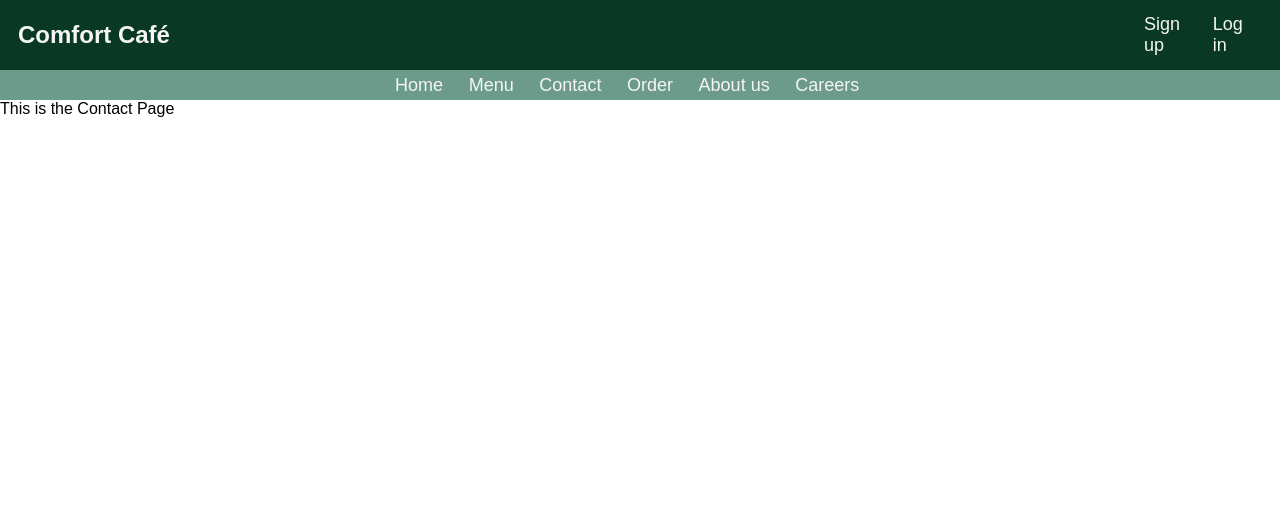
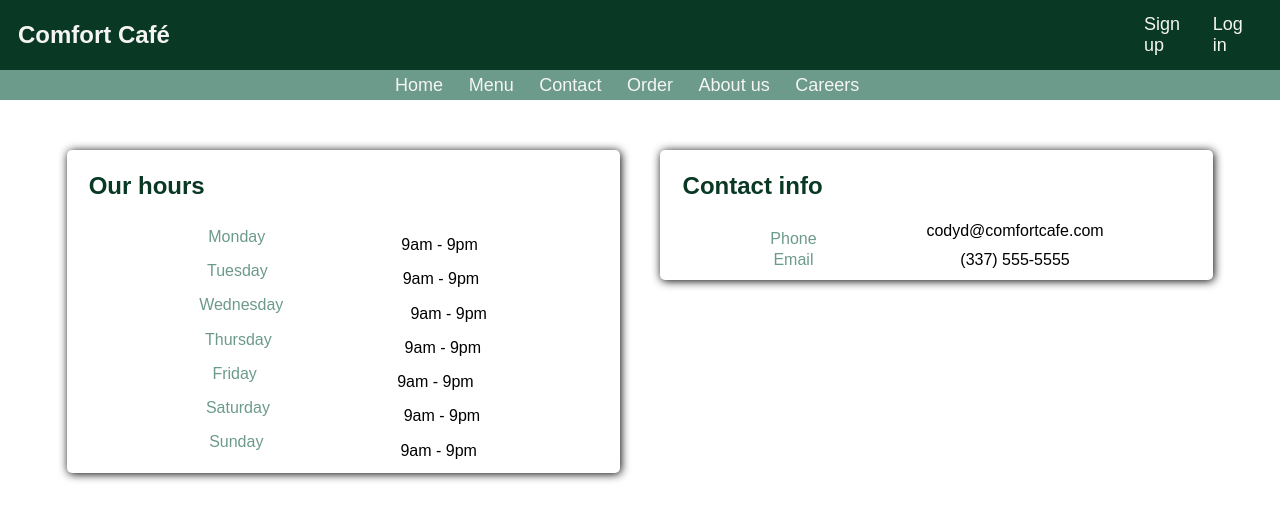
Before and after one commit to ctdupuis/comfort-cafe, a React (Create React App) app: page /contact in a window 1280 px wide. Shown: the top 520 px of the page. Built offline with nearby package versions, Linux system fonts and the light colour scheme; no server answers; a web font is replaced by a local one.

Commit message:
fully styled Contact.jsx, adjusted form styles

```diff
--- a/src/App.css
+++ b/src/App.css
@@ -1,9 +1,4 @@
-.container {
-    display: flex;
-    padding: 1%;
-    justify-content: center;
-    align-items: center;
-}
+
 
 .wrapper {
     padding: 2%;
@@ -15,6 +10,10 @@
 
 .strict-flex {
     display: flex;
+}
+
+.center {
+    align-items: center;
 }
 
 .space-even {
@@ -32,22 +31,3 @@
 .wrapped {
     flex-wrap: wrap;
 }
-
-@media only screen and (min-width: 768px) {
-    .container {
-        display: flex;
-        padding: 1%;
-        justify-content: center;
-        align-items: center;
-    }
-
-    .wrapper {
-        padding: 2%;
-    }
-
-    .flex-container {
-        display: flex;
-        justify-content: space-evenly;
-        align-items: center;
-    }
-}
--- a/src/components/static/Contact.jsx
+++ b/src/components/static/Contact.jsx
@@ -1,9 +1,62 @@
 import React from 'react';
+import "../../stylesheets/contact.css";
 
 export default function Contact() {
     return (
-        <div>
-            This is the Contact Page
+        <div style={{alignItems: "flex-start"}} className="wrapper flex-container wrapped">
+            <div className="contact-cont">
+                <div className="contact-title">
+                    <h2>Our hours</h2>
+                </div>
+                <div className="contact-content">
+                    <div className="flex-container">
+                        <div className="day">Monday</div>
+                        <div>9am - 9pm</div>
+                    </div>
+                    <div className="flex-container">
+                        <div className="day">Tuesday</div>
+                        <div>9am - 9pm</div>
+                    </div>
+                    <div className="flex-container">
+                        <div className="day">Wednesday</div>
+                        <div>9am - 9pm</div>
+                    </div>
+                    <div className="flex-container">
+                        <div className="day">Thursday</div>
+                        <div>9am - 9pm</div>
+                    </div>
+                    <div className="flex-container">
+                        <div className="day">Friday</div>
+                        <div>9am - 9pm</div>
+                    </div>
+                    <div className="flex-container">
+                        <div className="day">Saturday</div>
+                        <div>9am - 9pm</div>
+                    </div>
+                    <div className="flex-container">
+                        <div className="day">Sunday</div>
+                        <div>9am - 9pm</div>
+                    </div>
+                </div>
+            </div>
+
+            <div className="contact-cont">
+                <div className="contact-title">
+                    <h2>Contact info</h2>
+                </div>
+                <div className="flex-container">
+                    <div className="flex-container col">
+                        <div className="c-info">Phone</div>
+                        <div className="c-info">Email</div>
+                    </div>
+
+                    <div className="flex-container col">
+                        <div style={{color: "black"}}className="c-info">codyd@comfortcafe.com</div>
+                        <div style={{color: "black"}}className="c-info">(337) 555-5555</div>
+                    </div>
+                </div>
+
+            </div>
         </div>
     )
 }
--- /dev/null
+++ b/src/stylesheets/contact.css
@@ -0,0 +1,61 @@
+.contact-cont {
+    box-shadow: 1px 1px 10px black;
+    background-color: white;
+    margin: 2% 0;
+    border-radius: 5px;
+    width: 100%;
+}
+
+.contact-title {
+    padding: 4%;
+}
+
+.contact-title h2 {
+    color: var(--d-green);
+}
+
+.contact-content {
+    padding: 1%;
+}
+
+.day {
+    color: var(--l-green);
+    margin-bottom: 3%;
+}
+
+.c-info {
+    color: var(--l-green);
+    margin-bottom: 3%;
+}
+
+@media only screen and (min-width: 768px) {
+    .contact-cont {
+        box-shadow: 1px 1px 10px black;
+        background-color: white;
+        margin: 2% 0;
+        border-radius: 5px;
+        width: 45%;
+    }
+
+    .contact-title {
+        padding: 4%;
+    }
+
+    .contact-title h2 {
+        color: var(--d-green);
+    }
+
+    .contact-content {
+        padding: 1%;
+    }
+
+    .day {
+        color: var(--l-green);
+        margin-bottom: 3%;
+    }
+
+    .c-info {
+        color: var(--l-green);
+        margin-bottom: 6%;
+    }
+}
--- a/src/stylesheets/forms.css
+++ b/src/stylesheets/forms.css
@@ -9,7 +9,6 @@
 .form-cont {
     border: 1px solid black;
     border-radius: 5px;
-    background-color: whitesmoke;
     padding: 5%;
     box-shadow: 1px 1px 10px black;
 }
@@ -26,10 +25,12 @@
     border: 1px solid var(--d-green);
     padding: 1%;
     outline: none;
+    background-color: whitesmoke;
 }
 
 .session-form input:focus {
     border: 1px solid var(--l-green);
+    background-color: white;
 }
 
 .session-form label {
@@ -74,7 +75,6 @@ svg:hover {
     .form-cont {
         border: 1px solid black;
         border-radius: 5px;
-        background-color: whitesmoke;
         padding: 0;
         box-shadow: 1px 1px 10px black;
     }
```
